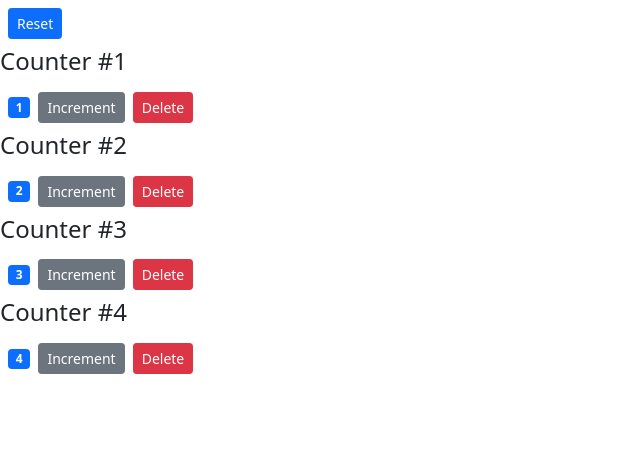
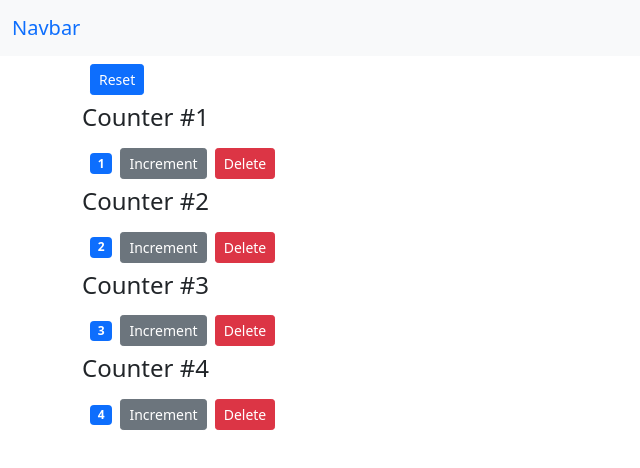
Before and after one commit to Chen-Stefan/React_tutorial, a React (Create React App) app in the folder tutorial/: page / in a window 1280 px wide. Shown: the top 468 px of the page, without its empty margins (0-640 px from the left). Built offline with nearby package versions, Linux system fonts and the light colour scheme.

Commit message:
Create a navbar component

```diff
--- a/tutorial/src/App.js
+++ b/tutorial/src/App.js
@@ -1,25 +1,19 @@
 import logo from './logo.svg';
 import './App.css';
+import Navbar from './components/Navbar';
+import Counters from './components/Counters';
+import React from 'react';
 
 function App() {
   return (
-    <div className="App">
-      <header className="App-header">
-        <img src={logo} className="App-logo" alt="logo" />
-        <p>
-          Edit <code>src/App.js</code> and save to reload.
-        </p>
-        <a
-          className="App-link"
-          href="https://reactjs.org"
-          target="_blank"
-          rel="noopener noreferrer"
-        >
-          Learn React
-        </a>
-      </header>
-    </div>
-  );
+    <React.Fragment>
+    <Navbar />
+    <main className='container'>
+      <Counters />
+    </main>
+    </React.Fragment>
+  )
 }
 
+
 export default App;
--- /dev/null
+++ b/tutorial/src/components/Navbar.jsx
@@ -0,0 +1,17 @@
+import React, { Component } from "react";
+
+class Navbar extends Component {
+  render() {
+    return (
+      <nav className="navbar bg-light">
+        <div className="container-fluid">
+          <a className="navbar-brand" href="#">
+            Navbar
+          </a>
+        </div>
+      </nav>
+    );
+  }
+}
+
+export default Navbar;
--- a/tutorial/src/index.js
+++ b/tutorial/src/index.js
@@ -1,15 +1,13 @@
 import React from 'react';
 import ReactDOM from 'react-dom/client';
 import './index.css';
-// import App from './App';
+import App from './App';
 import reportWebVitals from './reportWebVitals';
-import Counter from './components/Counter';
-import Counters from './components/Counters'
 
 const root = ReactDOM.createRoot(document.getElementById('root'));
 root.render(
   <React.StrictMode>
-    <Counters />
+    <App />
   </React.StrictMode>
 );
 
```
